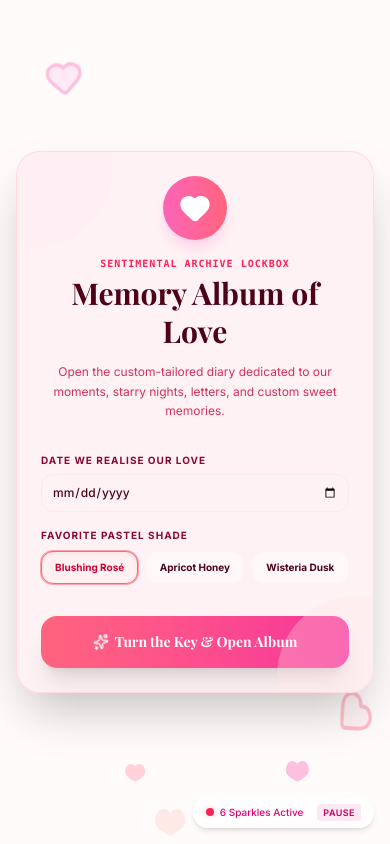
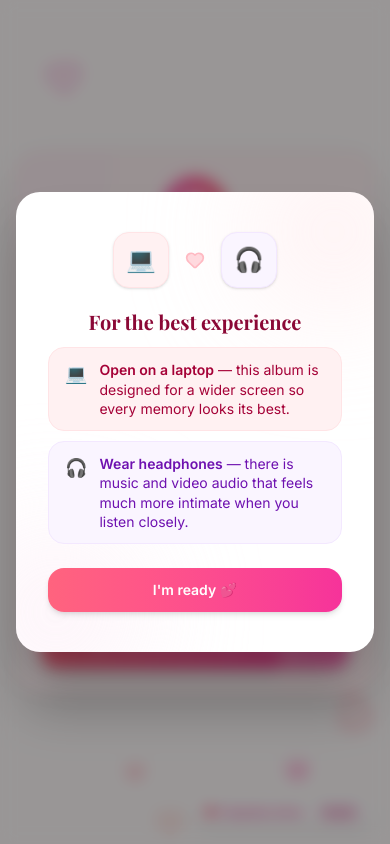
Before and after one commit to kamlesh-67/Album, a Next.js app: page / in a window 390 px wide. Built offline with nearby package versions, Linux system fonts and the light colour scheme; a web font is replaced by a local one.

Commit message:
feat: add welcome dialog with laptop and headphones hint on first visit

```diff
--- a/app/page.tsx
+++ b/app/page.tsx
@@ -52,6 +52,7 @@ const PALETTES: Palette[] = [
 
 export default function Home() {
   const [unlocked, setUnlocked] = React.useState(false);
+  const [showWelcomeDialog, setShowWelcomeDialog] = React.useState(false);
   const userName = 'Kamlesh';
   const loveName = 'Sunita';
   const [anniversary, setAnniversary] = React.useState('');
@@ -63,6 +64,12 @@ export default function Home() {
 
   // Live timer States
   const [daysOfLove, setDaysOfLove] = React.useState({ days: 0, hours: 0, minutes: 0, seconds: 0 });
+
+  // Show welcome dialog on very first visit
+  React.useEffect(() => {
+    const seen = localStorage.getItem('love_welcome_seen');
+    if (!seen) setShowWelcomeDialog(true);
+  }, []);
 
   // Load configuration from local storage
   React.useEffect(() => {
@@ -130,6 +137,73 @@ export default function Home() {
 
   return (
     <main className={`min-h-screen relative flex flex-col items-center transition-colors duration-500 py-6 sm:py-12 px-4 select-none ${currentPalette.bgClass}`}>
+
+      {/* Welcome dialog — best experience hint */}
+      <AnimatePresence>
+        {showWelcomeDialog && (
+          <motion.div
+            className="fixed inset-0 z-[300] flex items-center justify-center p-4 bg-black/40 backdrop-blur-sm"
+            initial={{ opacity: 0 }}
+            animate={{ opacity: 1 }}
+            exit={{ opacity: 0 }}
+          >
+            <motion.div
+              className="relative bg-white rounded-3xl shadow-2xl max-w-sm w-full px-8 py-10 flex flex-col items-center text-center overflow-hidden"
+              initial={{ scale: 0.85, opacity: 0, y: 24 }}
+              animate={{ scale: 1, opacity: 1, y: 0 }}
+              exit={{ scale: 0.9, opacity: 0 }}
+              transition={{ type: 'spring', stiffness: 280, damping: 24 }}
+            >
+              {/* soft pink glow blob */}
+              <div className="absolute -top-10 -right-10 w-40 h-40 rounded-full bg-rose-100 blur-3xl opacity-60 pointer-events-none" />
+              <div className="absolute -bottom-10 -left-10 w-40 h-40 rounded-full bg-pink-100 blur-3xl opacity-60 pointer-events-none" />
+
+              {/* icons row */}
+              <div className="flex items-center gap-4 mb-5 relative z-10">
+                <div className="w-14 h-14 rounded-2xl bg-rose-50 border border-rose-100 flex items-center justify-center shadow-sm">
+                  <span className="text-2xl">💻</span>
+                </div>
+                <Heart className="h-5 w-5 text-rose-300 fill-rose-200 animate-pulse shrink-0" />
+                <div className="w-14 h-14 rounded-2xl bg-purple-50 border border-purple-100 flex items-center justify-center shadow-sm">
+                  <span className="text-2xl">🎧</span>
+                </div>
+              </div>
+
+              {/* heading */}
+              <h2 className="font-serif font-bold text-rose-900 text-xl leading-snug mb-2 relative z-10">
+                For the best experience
+              </h2>
+
+              {/* tips */}
+              <div className="flex flex-col gap-2.5 w-full mt-1 mb-6 relative z-10">
+                <div className="flex items-start gap-3 bg-rose-50 border border-rose-100 rounded-2xl px-4 py-3 text-left">
+                  <span className="text-lg shrink-0">💻</span>
+                  <p className="text-sm text-rose-800 leading-snug">
+                    <span className="font-semibold">Open on a laptop</span> — this album is designed for a wider screen so every memory looks its best.
+                  </p>
+                </div>
+                <div className="flex items-start gap-3 bg-purple-50 border border-purple-100 rounded-2xl px-4 py-3 text-left">
+                  <span className="text-lg shrink-0">🎧</span>
+                  <p className="text-sm text-purple-800 leading-snug">
+                    <span className="font-semibold">Wear headphones</span> — there is music and video audio that feels much more intimate when you listen closely.
+                  </p>
+                </div>
+              </div>
+
+              {/* CTA */}
+              <button
+                onClick={() => {
+                  localStorage.setItem('love_welcome_seen', 'true');
+                  setShowWelcomeDialog(false);
+                }}
+                className="relative z-10 w-full bg-gradient-to-r from-rose-400 to-pink-500 hover:from-rose-500 hover:to-pink-600 text-white font-semibold text-sm py-3 rounded-2xl shadow-md transition-all duration-200 cursor-pointer"
+              >
+                I&apos;m ready 💕
+              </button>
+            </motion.div>
+          </motion.div>
+        )}
+      </AnimatePresence>
 
       {/* Absolute particle / spark background layout */}
       <SparklesBackground />
```
